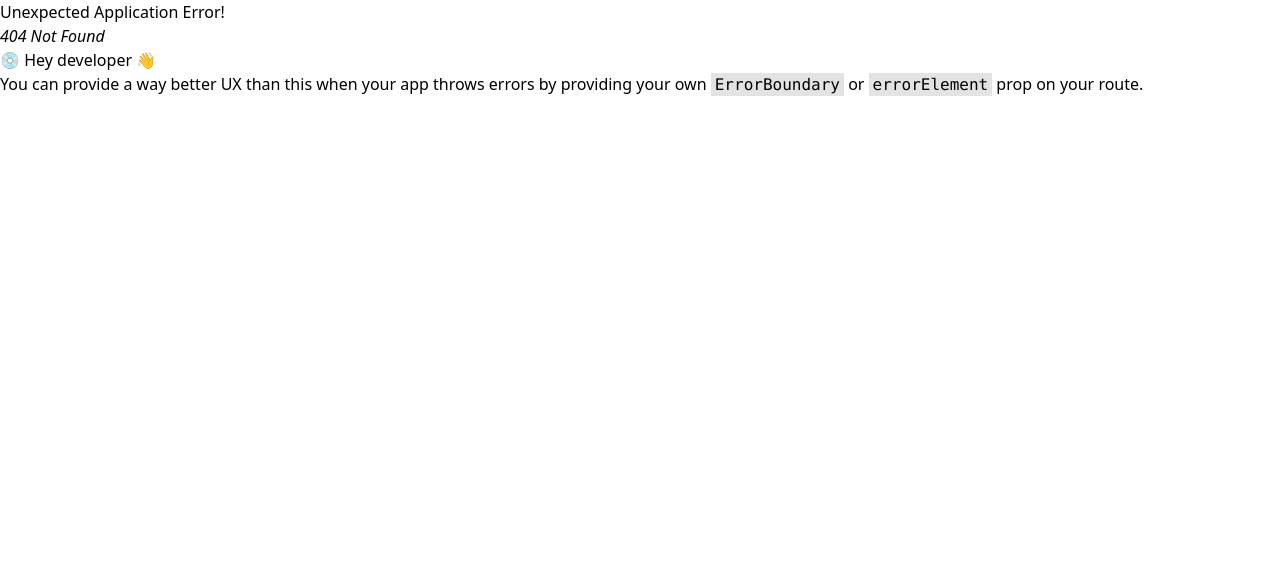
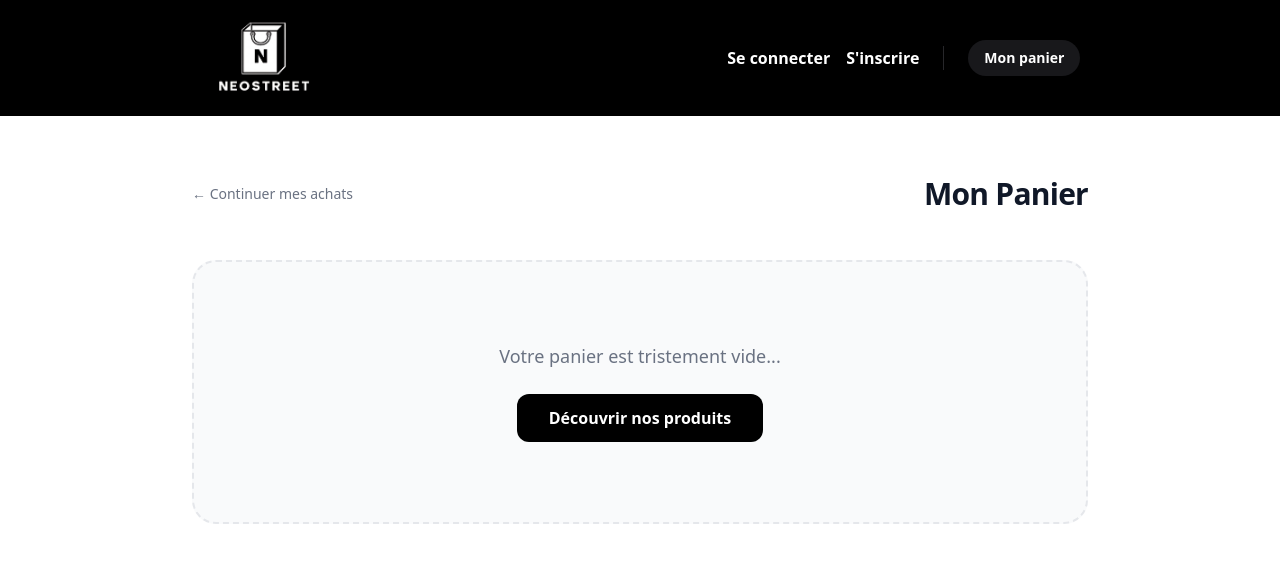
Before and after one commit to SnoXx83/NeoStreet, a React (Vite) app in the folder client/: page /panier in a window 1280 px wide. Before the commit this address had no page. Shown: the top 562 px of the page. Built offline with nearby package versions, Linux system fonts and the light colour scheme.

Commit message:
feature: Cart component added + cart in navbar + Cart router

```diff
--- /dev/null
+++ b/client/src/components/Cart.tsx
@@ -0,0 +1,120 @@
+import { useEffect, useState } from "react";
+import { Link } from "react-router";
+import type { Product } from "./ProductDetails";
+
+export default function Cart() {
+  const [cartItems, setCartItems] = useState<Product[]>([]);
+
+  useEffect(() => {
+    const rawData = localStorage.getItem("cart") ?? "[]";
+    setCartItems(JSON.parse(rawData));
+  }, []);
+
+  const removeFromCart = (id: number) => {
+    const newCart = cartItems.filter((item) => item.id !== id);
+    setCartItems(newCart);
+    localStorage.setItem("cart", JSON.stringify(newCart));
+  };
+
+  const clearCart = () => {
+    setCartItems([]);
+    localStorage.removeItem("cart");
+  };
+
+  const totalPrice = cartItems.reduce(
+    (acc, item) => acc + Number.parseFloat(item.price),
+    0,
+  );
+
+  return (
+    <div className="min-h-screen bg-white py-15 px-4 sm:px-6 lg:px-8">
+      <div className="max-w-4xl mx-auto">
+        <div className="flex justify-between items-center mb-12">
+          <Link
+            to="/"
+            className="text-sm font-medium text-gray-500 hover:text-black flex items-center gap-2 transition"
+          >
+            ← Continuer mes achats
+          </Link>
+          <h1 className="text-3xl font-bold tracking-tight text-gray-900">
+            Mon Panier
+          </h1>
+        </div>
+
+        {cartItems.length === 0 ? (
+          <div className="text-center py-20 bg-gray-50 rounded-3xl border-2 border-dashed border-gray-200">
+            <p className="text-gray-500 text-lg mb-6">
+              Votre panier est tristement vide...
+            </p>
+            <Link
+              to="/"
+              className="inline-block bg-black text-white px-8 py-3 rounded-xl font-bold hover:bg-zinc-800 transition"
+            >
+              Découvrir nos produits
+            </Link>
+          </div>
+        ) : (
+          <div className="space-y-8">
+            <div className="space-y-4">
+              {cartItems.map((item) => (
+                <div
+                  key={item.id}
+                  className="flex items-center gap-6 p-4 bg-white border border-gray-100 rounded-2xl hover:shadow-md transition"
+                >
+                  <img
+                    src={item.image_url}
+                    alt={item.name}
+                    className="w-24 h-24 object-cover rounded-xl bg-gray-50"
+                  />
+                  <div className="flex-1">
+                    <h2 className="text-lg font-bold text-gray-900">
+                      {item.name}
+                    </h2>
+                    <p className="text-gray-500 text-sm line-clamp-1">
+                      {item.description}
+                    </p>
+                  </div>
+                  <div className="text-right">
+                    <p className="font-bold text-lg mb-2">{item.price} €</p>
+                    <button
+                      type="button"
+                      onClick={() => removeFromCart(item.id)}
+                      className="text-xs font-bold uppercase tracking-widest text-red-400 hover:text-red-600 transition"
+                    >
+                      Supprimer
+                    </button>
+                  </div>
+                </div>
+              ))}
+            </div>
+
+            <div className="bg-gray-50 p-8 rounded-3xl space-y-6">
+              <div className="flex justify-between items-center border-b border-gray-200 pb-4">
+                <span className="text-gray-500 font-medium">Sous-total</span>
+                <span className="text-xl font-bold">
+                  {totalPrice.toFixed(2)} €
+                </span>
+              </div>
+
+              <div className="flex gap-4">
+                <button
+                  type="button"
+                  onClick={clearCart}
+                  className="flex-1 py-4 px-6 border border-gray-200 rounded-xl font-bold text-gray-600 hover:bg-white transition"
+                >
+                  Vider le panier
+                </button>
+                <button
+                  type="button"
+                  className="flex-2 py-4 px-6 bg-black text-white rounded-xl font-bold hover:bg-zinc-800 shadow-xl transition transform active:scale-95"
+                >
+                  Passer la commande
+                </button>
+              </div>
+            </div>
+          </div>
+        )}
+      </div>
+    </div>
+  );
+}
--- a/client/src/components/NavBar.tsx
+++ b/client/src/components/NavBar.tsx
@@ -1,21 +1,58 @@
+import { useEffect, useState } from "react";
 import { Link } from "react-router";
 import logo from "../assets/images/NeoStreet.png";
 
 export default function NavBar() {
+  const [cartCount, setCartCount] = useState(0);
+
+  const updateCartCount = () => {
+    const rawData = localStorage.getItem("cart") ?? "[]";
+    const cart = JSON.parse(rawData);
+    setCartCount(cart.length);
+  };
+
+  // biome-ignore lint/correctness/useExhaustiveDependencies: <explanation>
+  useEffect(() => {
+    updateCartCount();
+
+    window.addEventListener("storage", updateCartCount);
+
+    window.addEventListener("cartUpdated", updateCartCount);
+
+    return () => {
+      window.removeEventListener("storage", updateCartCount);
+      window.removeEventListener("cartUpdated", updateCartCount);
+    };
+  }, []);
+
   return (
-    <header className="bg-black text-white ">
+    <header className="bg-black text-white">
       <div className="flex justify-around items-center py-2">
         <Link to={"/"}>
           <img src={logo} alt="logo" className="max-h-25" />
         </Link>
-        <div className="flex font-semibold text-center items-center">
-          <Link to={"/Sign-in"} className="mx-2 ">
-            Se connecter
+
+        <div className="flex font-semibold text-center items-center gap-6">
+          <div className="flex gap-4 border-r border-zinc-800 pr-6">
+            <Link to={"/Sign-in"} className="hover:text-zinc-400 transition">
+              Se connecter
+            </Link>
+            <Link to={"/Sign-up"} className="hover:text-zinc-400 transition">
+              S'inscrire
+            </Link>
+          </div>
+
+          <Link
+            to={"/panier"}
+            className="relative group flex items-center gap-2 bg-zinc-900 px-4 py-2 rounded-full hover:bg-white hover:text-black transition-all duration-300"
+          >
+            <span className="text-sm">Mon panier</span>
+            {cartCount > 0 && (
+              <span className="bg-white text-black group-hover:bg-black group-hover:text-white text-[10px] font-bold w-5 h-5 flex items-center justify-center rounded-full transition-colors">
+                {cartCount}
+              </span>
+            )}
           </Link>
-          <Link to={"/Sign-up"} className="mx-2">
-            S'inscrire
-          </Link>
-          {/* <div className="mx-2">Mon panier</div> */}
         </div>
       </div>
     </header>
--- a/client/src/components/ProductDetails.tsx
+++ b/client/src/components/ProductDetails.tsx
@@ -1,6 +1,6 @@
 import { Link, type LoaderFunctionArgs, useLoaderData } from "react-router";
 
-type Product = {
+export type Product = {
   id: number;
   name: string;
   description: string;
@@ -22,6 +22,21 @@ export async function productLoader({ params }: LoaderFunctionArgs) {
 
 export default function ProductDetails() {
   const product = useLoaderData() as Product;
+
+  const handleAddToCart = () => {
+    const rawData: string = localStorage.getItem("cart") ?? "[]";
+    const existingCart: Product[] = JSON.parse(rawData);
+
+    const isAlreadyInCart = existingCart.find((item) => item.id === product.id);
+
+    if (isAlreadyInCart) {
+      alert("Déjà dans le panier !");
+    } else {
+      const updatedCart = [...existingCart, product];
+      localStorage.setItem("cart", JSON.stringify(updatedCart));
+      alert("Ajouté !");
+    }
+  };
 
   return (
     <div className="min-h-screen bg-white py-15 px-4 sm:px-6 lg:px-8">
@@ -70,17 +85,20 @@ export default function ProductDetails() {
 
             <div className="mt-auto space-y-4">
               <div className="flex items-center border border-gray-200 w-max rounded-lg">
-                {/* biome-ignore lint/a11y/useButtonType: <explanation> */}
-                <button className="px-4 py-2 hover:bg-gray-50">-</button>
+                <button type="button" className="px-4 py-2 hover:bg-gray-50">
+                  -
+                </button>
                 <span className="px-4 py-2 font-medium border-x border-gray-200">
                   1
                 </span>
-                {/* biome-ignore lint/a11y/useButtonType: <explanation> */}
-                <button className="px-4 py-2 hover:bg-gray-50">+</button>
+                <button type="button" className="px-4 py-2 hover:bg-gray-50">
+                  +
+                </button>
               </div>
 
               <button
                 type="button"
+                onClick={handleAddToCart}
                 disabled={product.stock === 0}
                 className={`w-full py-4 px-8 rounded-xl font-bold text-white transition-all duration-300 transform active:scale-95 ${
                   product.stock > 0
--- a/client/src/main.tsx
+++ b/client/src/main.tsx
@@ -9,6 +9,7 @@ import { RouterProvider, createBrowserRouter } from "react-router";
 import App from "./App";
 import LoginForm from "./components/Auth/LoginForm";
 import SignUpForm from "./components/Auth/SignUpForm";
+import Cart from "./components/Cart";
 import ProductDetails, { productLoader } from "./components/ProductDetails";
 import ProductDisplay from "./components/ProductDisplay";
 import CreateProductForm from "./components/ProductForm";
@@ -58,6 +59,10 @@ const router = createBrowserRouter([
         path: "Sign-up",
         element: <SignUpForm />,
       },
+      {
+        path: "panier",
+        element: <Cart />,
+      },
     ],
   },
   // Try adding a new route! For example, "/about" with an About component
```
